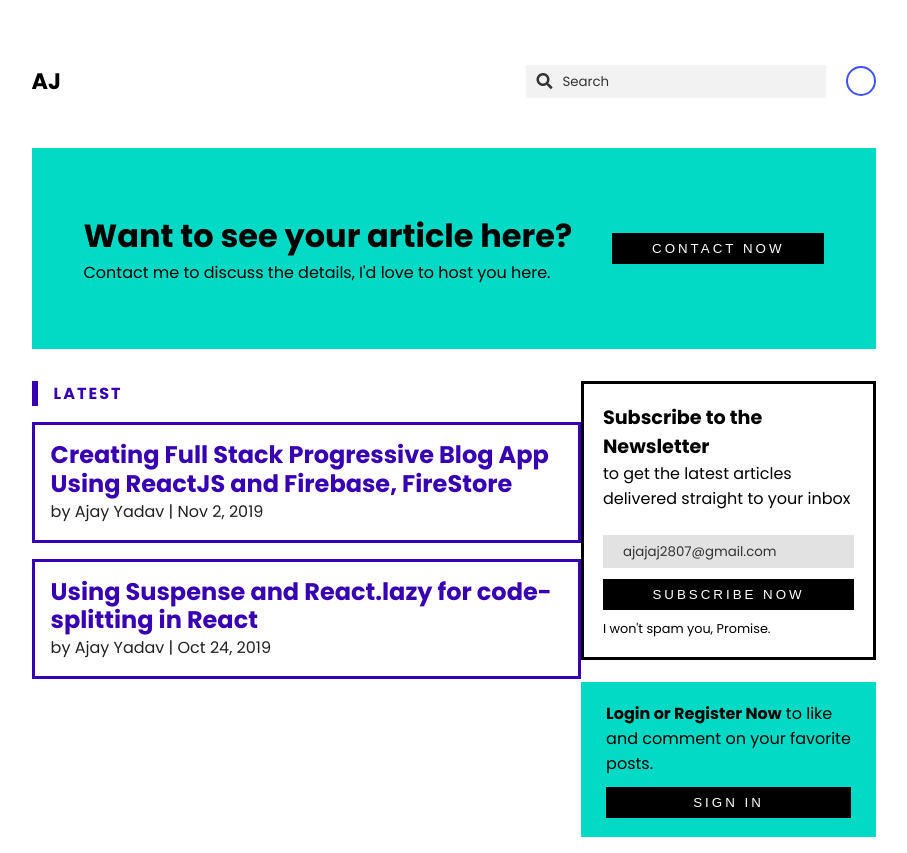
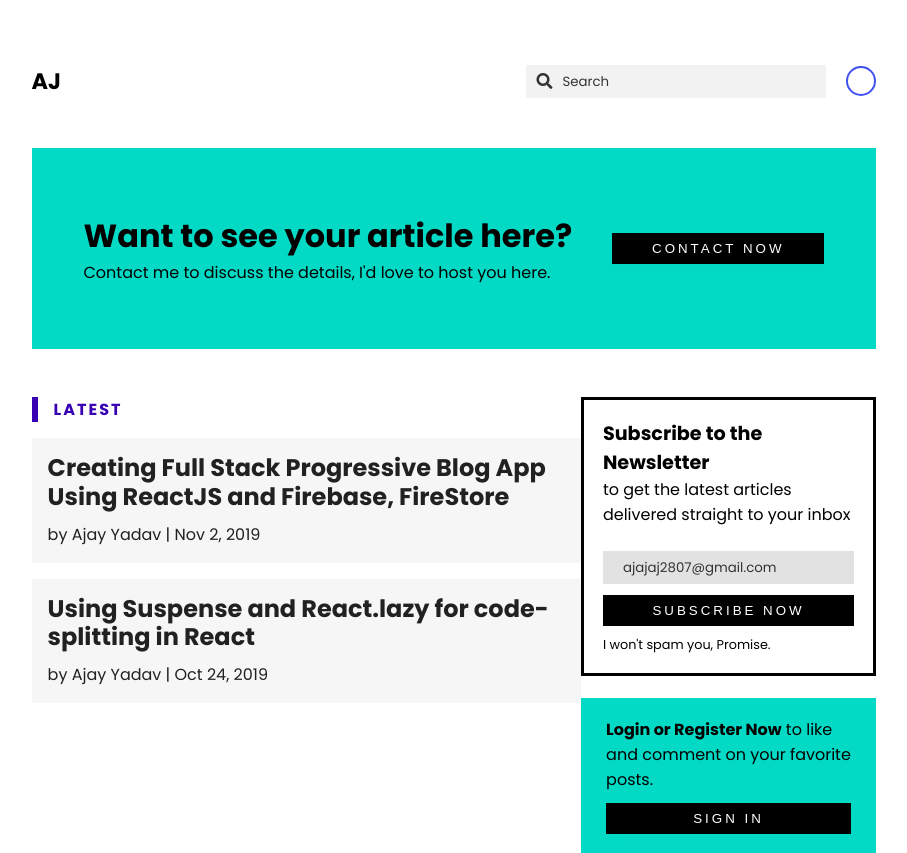
Before and after one commit to ajajaj2807/gitport, a Next.js app: page / in a window 1280 px wide. Shown: the whole page, without its empty margins (186-1093 px from the left). Built offline with nearby package versions, Linux system fonts and the light colour scheme.

Commit message:
UI Change in Latest Posts Section

```diff
--- a/comps/Header.js
+++ b/comps/Header.js
@@ -6,7 +6,7 @@ export default function Header() {
       <div className="logo">AJ</div>
       <div className="search-wrapper">
         <div className="input-wrapper">
-          <i class="fas fa-search"></i>
+          <i className="fas fa-search"></i>
           <input type="text" placeholder="Search"></input>
         </div>
         <div className="user-avatar"></div>
--- a/styles/main.scss
+++ b/styles/main.scss
@@ -99,7 +99,7 @@ html {
 }
 
 .hc-wrapper {
-  margin-top: 2em;
+  margin-top: 3em;
   display: flex;
   justify-content: space-between;
 }
@@ -139,19 +139,21 @@ html {
 }
 
 .subs-button {
-    width: 100% !important;
-    margin-top: 0.8em;
-  }
+  width: 100% !important;
+  margin-top: 0.8em;
+}
 
 .latest-post-c {
   margin: 1em 0;
   padding: 1em;
-  border: 3px solid #3700b3;
+  background: #f6f6f6;
   h2 {
-    color: #3700b3;
+    color: #212121;
+    font-weight: 600;
     line-height: 1.2em;
   }
   .author-info {
+    margin-top: 10px;
     color: #212121;
     font-weight: 400;
   }
```
